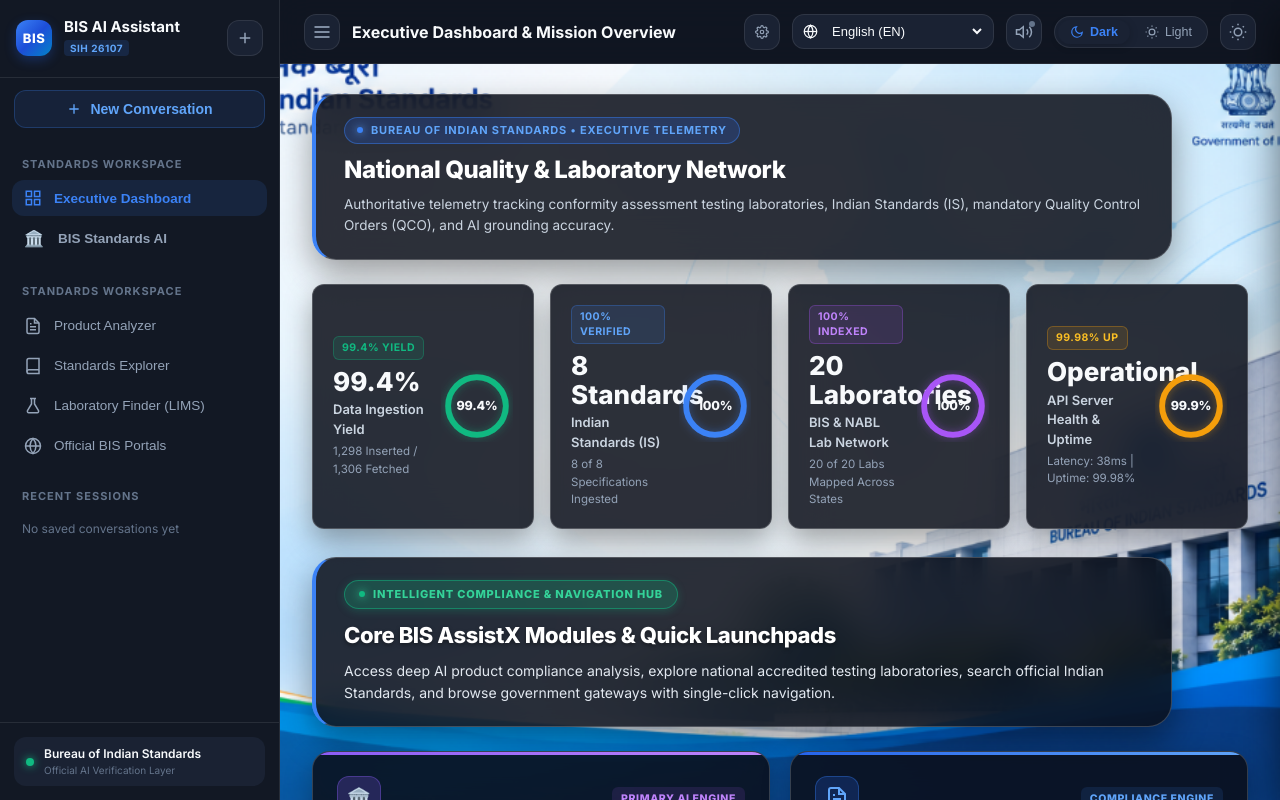
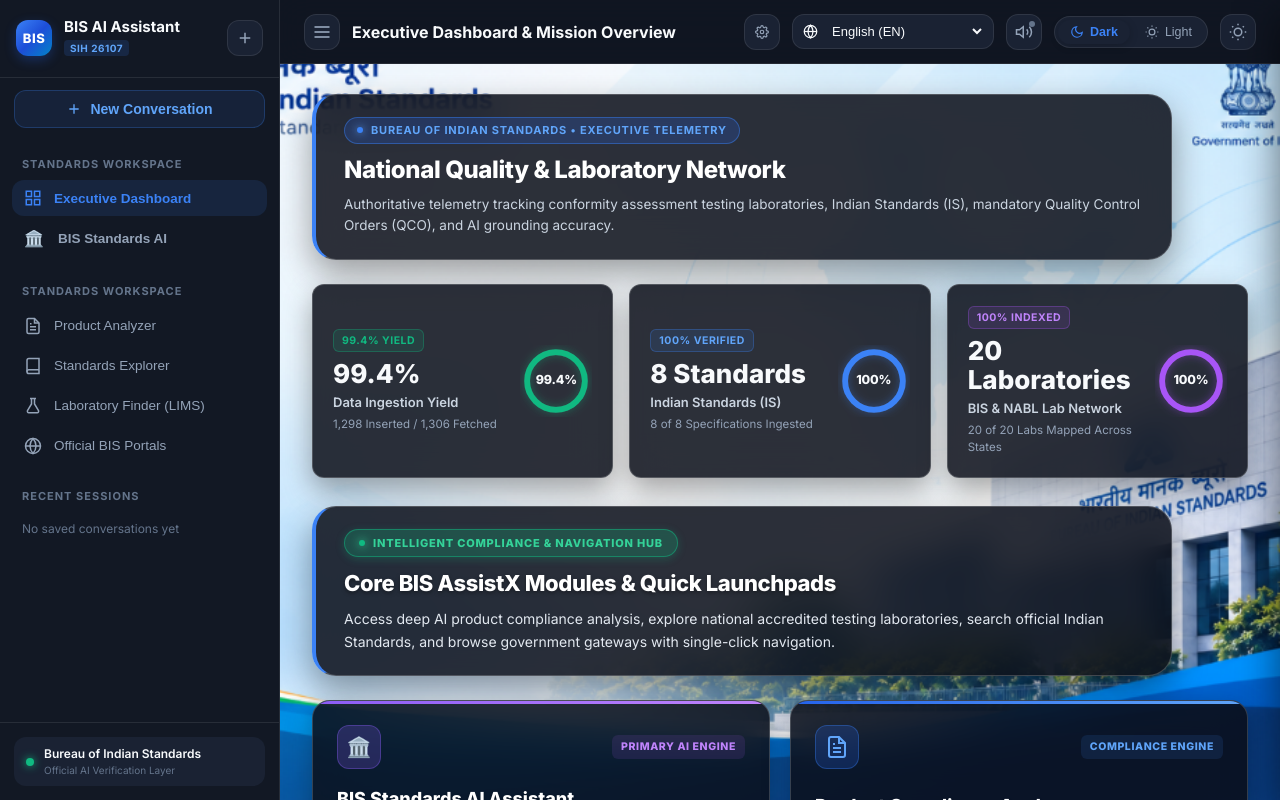
Before and after one commit to chinnathamb-stack/SIH-2026, a website: page public/index.html in a window 1280 px wide. Drawn offline with Linux system fonts and the light colour scheme; no server answers.

Commit message:
Remove API Server Health & Uptime telemetry card from dashboard

```diff
--- a/public/index.html
+++ b/public/index.html
@@ -439,7 +439,7 @@
             </p>
           </div>
 
-          <!-- Top 4 KPI Telemetry Cards with Radial Circular Gauges and Percentages (Format of Image 2) -->
+          <!-- Top KPI Telemetry Cards with Radial Circular Gauges and Percentages -->
           <div class="health-dashboard-grid mb-24" id="healthMetrics">
 
             <!-- Card 1: Data Ingestion Yield (Fetched vs Inserted) -->
@@ -495,25 +495,6 @@
                     <circle class="gauge-circle-val gauge-purple" id="gaugeCircleLabs" cx="40" cy="40" r="32" stroke-dasharray="201.06" stroke-dashoffset="0"></circle>
                   </svg>
                   <div class="radial-gauge-value" id="gaugeValLabs">100%</div>
-                </div>
-              </div>
-            </div>
-
-            <!-- Card 4: System Operational Health & Uptime -->
-            <div class="telemetry-card telemetry-gauge-card">
-              <div class="telemetry-card-left">
-                <div class="telemetry-rate-badge badge-amber" id="telemetryUptimeBadge">99.98% UP</div>
-                <div class="telemetry-main-stat" id="healthStatus">Operational</div>
-                <div class="telemetry-card-title" data-i18n="card_server_health">API Server Health & Uptime</div>
-                <div class="telemetry-sub-stat" id="telemetryUptimeSub">Latency: 38ms | Uptime: 99.98%</div>
-              </div>
-              <div class="telemetry-card-right">
-                <div class="radial-gauge-container">
-                  <svg class="radial-gauge-svg" viewBox="0 0 80 80">
-                    <circle class="gauge-circle-bg" cx="40" cy="40" r="32"></circle>
-                    <circle class="gauge-circle-val gauge-amber" id="gaugeCircleUptime" cx="40" cy="40" r="32" stroke-dasharray="201.06" stroke-dashoffset="0.04"></circle>
-                  </svg>
-                  <div class="radial-gauge-value" id="gaugeValUptime">99.9%</div>
                 </div>
               </div>
             </div>
```
